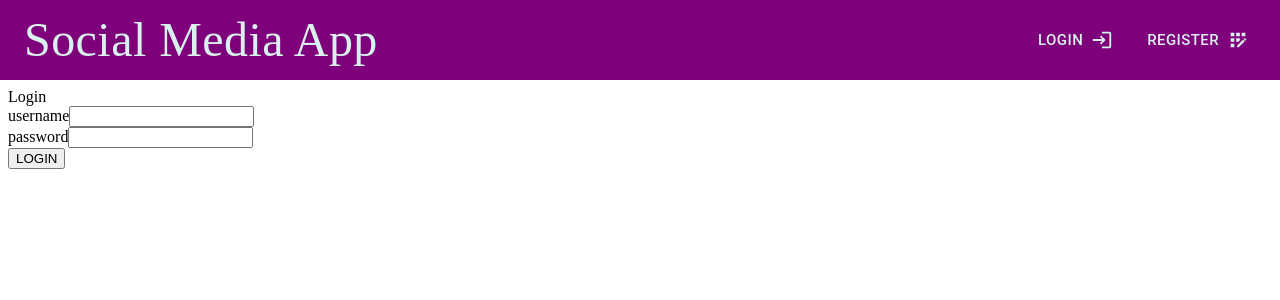
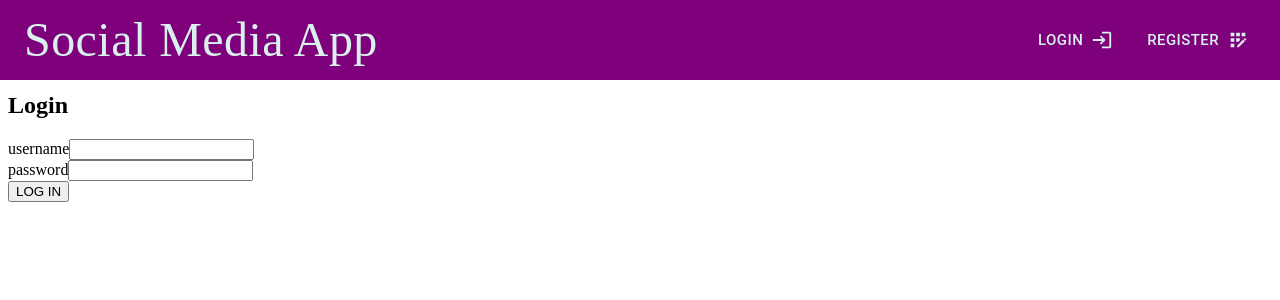
Before and after one commit to wrzchwc/social-media-app, a React (Create React App) app: page /api/users/signin in a window 1280 px wide. Shown: the top 300 px of the page. Built offline with nearby package versions, Linux system fonts and the light colour scheme; a web font is replaced by a local one.

Commit message:
Implemented login form

```diff
--- a/src/actions/index.js
+++ b/src/actions/index.js
@@ -2,6 +2,9 @@ import social from "../api/social";
 import {SIGN_IN} from "./types";
 
 export const signIn = formValues => async dispatch => {
-    const response = await social.post('/api/users/signin', formValues);
+    const response = await social.post(
+        '/api/users/signin',
+        {username: formValues.username, password: formValues.password}
+    );
     dispatch({type: SIGN_IN, payload: response.data});
 }
--- a/src/comoponents/Login.js
+++ b/src/comoponents/Login.js
@@ -1,18 +1,46 @@
 import React from "react";
+import {Field, reduxForm} from "redux-form";
+import {connect} from "react-redux";
+import {signIn} from "../actions";
 
-const Login = () => {
-    return (
-        <div>
-            <div>Login</div>
-            <label>username</label>
-            <input type="text"/>
-            <br/>
-            <label>password</label>
-            <input type="password"/>
-            <br/>
-            <button>LOGIN</button>
-        </div>
-    );
+
+class Login extends React.Component {
+    renderInput = ({input, label, secret}) => {
+        return (
+            <div>
+                <label>{label}</label>
+                <input {...input} autoComplete="off" type={`${secret ? 'password' : 'text'}`}/>
+            </div>
+        );
+    }
+
+    onSubmit = formValues => {
+        this.props.signIn(formValues);
+    }
+
+    render() {
+        return (
+            <div>
+                <h2>Login</h2>
+                <form onSubmit={this.props.handleSubmit(this.onSubmit)}>
+                    <Field
+                        component={this.renderInput}
+                        label="username"
+                        name="username"
+                        secret={false}
+                    />
+                    <Field
+                        component={this.renderInput}
+                        label="password"
+                        name="password"
+                        secret={true}
+                    />
+                    <button>LOG IN</button>
+                </form>
+            </div>
+        );
+    }
+
 }
 
-export default Login;
+export default connect(null, {signIn})(reduxForm({form: 'loginForm'})(Login));
--- a/src/reducers/index.js
+++ b/src/reducers/index.js
@@ -1,6 +1,8 @@
 import {combineReducers} from "redux";
 import loginReducer from "./loginReducer";
+import {reducer as formReducer} from 'redux-form';
 
 export default combineReducers({
-    token: loginReducer
+    token: loginReducer,
+    form: formReducer
 })
--- a/src/reducers/loginReducer.js
+++ b/src/reducers/loginReducer.js
@@ -4,7 +4,7 @@ const INITIAL_STATE = {
     token: null
 }
 
-export default (state=INITIAL_STATE, action) => {
+export default (state = INITIAL_STATE, action) => {
     switch (action.type) {
         case SIGN_IN:
             return {...state, token: action.payload};
```
